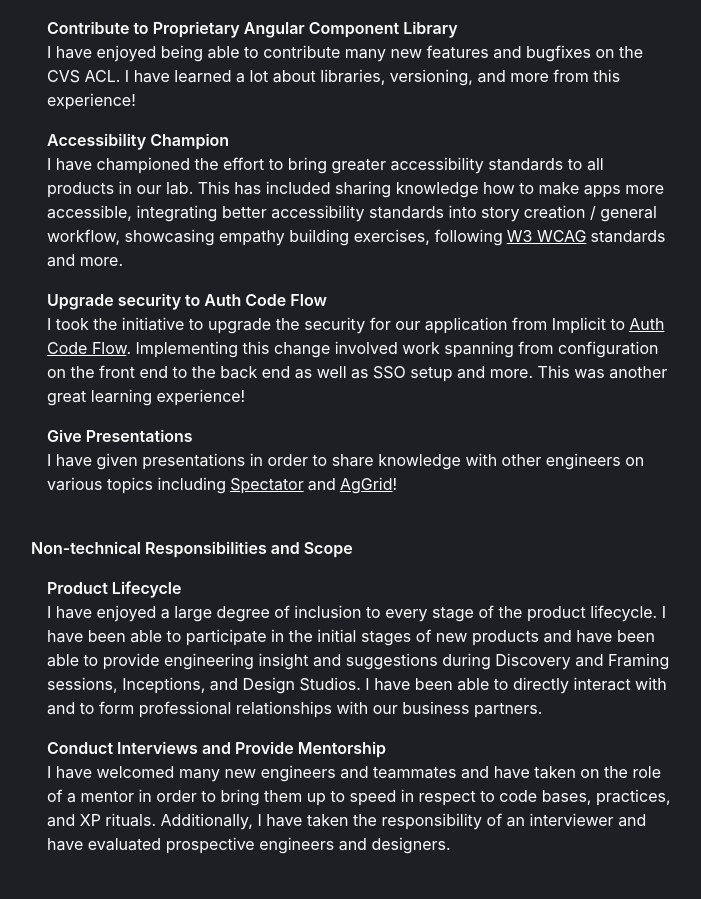
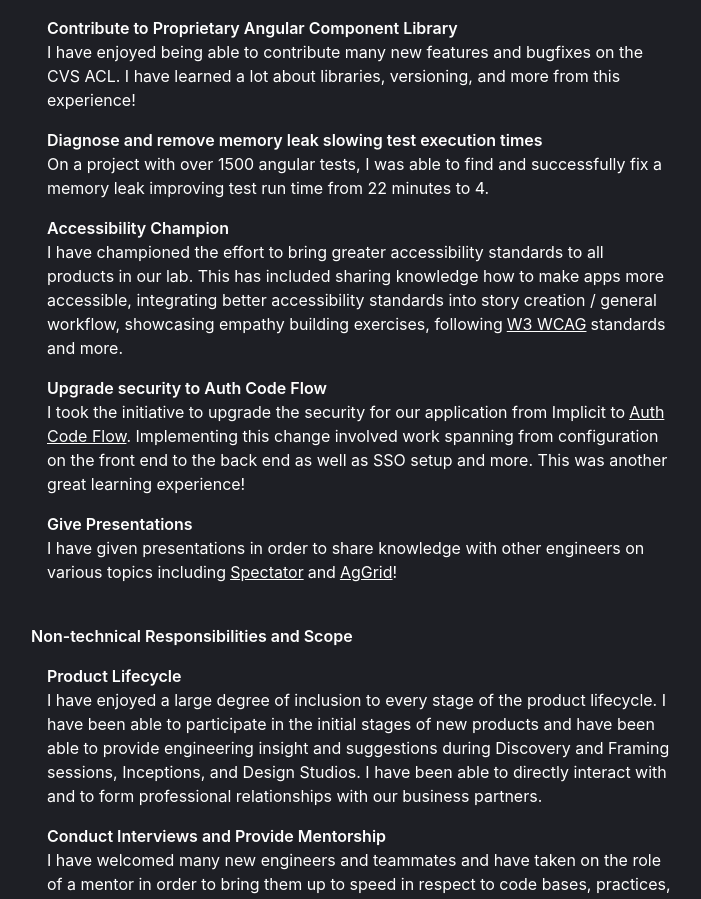
Before and after one commit to pbarrett21/pbarrett21.github.io, a React (Create React App) app: page /cvs in a window 1280 px wide. Shown: the part 860-1759 px from the top of the page, without its empty margins (289-990 px from the left). Built offline with nearby package versions, Linux system fonts and the light colour scheme.

Commit message:
add test fix

```diff
--- a/src/cvs/cvs.tsx
+++ b/src/cvs/cvs.tsx
@@ -40,6 +40,10 @@ const Cvs = () => {
                 <h2 className='font-semibold ml-4 mt-4'>Contribute to Proprietary Angular Component Library</h2>
                 <p className='ml-4'>I have enjoyed being able to contribute many new features and bugfixes on the CVS
                     ACL. I have learned a lot about libraries, versioning, and more from this experience!</p>
+                <h2 className='font-semibold ml-4 mt-4'>Diagnose and remove memory leak slowing test execution
+                    times</h2>
+                <p className='ml-4'>On a project with over 1500 angular tests, I was able to find and successfully fix a
+                    memory leak improving test run time from 22 minutes to 4.</p>
                 <h2 className='font-semibold ml-4 mt-4'>Accessibility Champion</h2>
                 <p className='ml-4'>I have championed the effort to bring greater accessibility standards to all
                     products in our lab. This has included sharing knowledge how to make apps more accessible,
```
